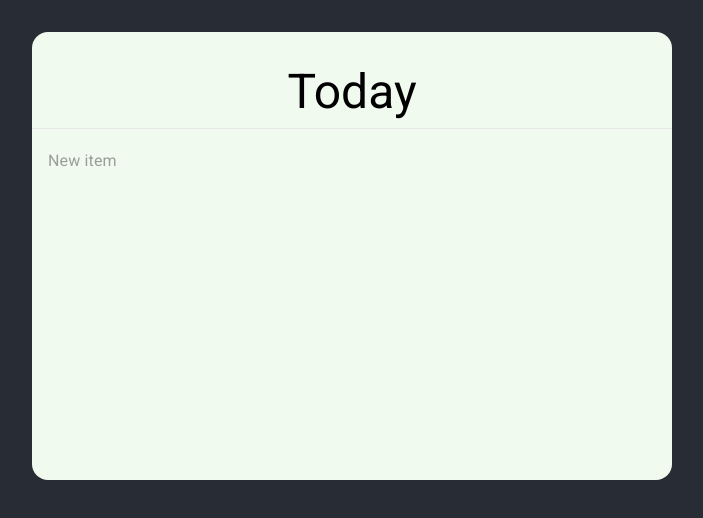
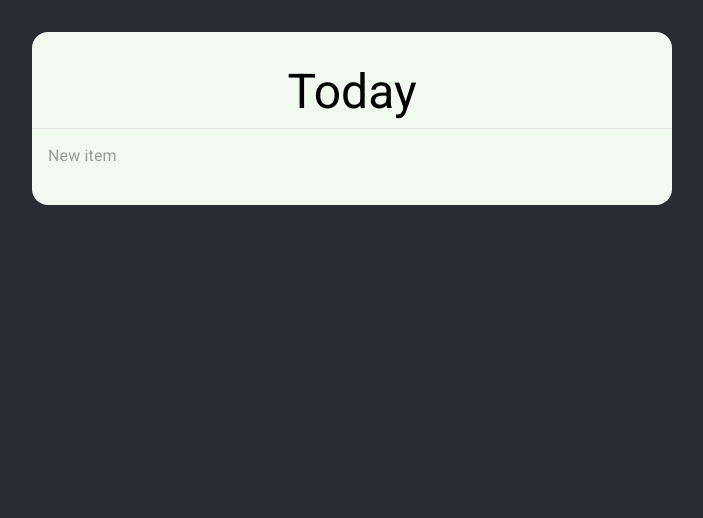
Before and after one commit to owenmedina/dsm-todo, a React (Create React App) app: page / in a window 1280 px wide. Shown: the top 518 px of the page, without its empty margins (288-991 px from the left). Built offline with nearby package versions, Linux system fonts and the light colour scheme.

Commit message:
Create ToDoItem and change App's height to min-height

```diff
--- a/src/App.css
+++ b/src/App.css
@@ -1,6 +1,6 @@
 .App {
   text-align: center;
-  height: 100vh;
+  min-height: 100vh;
   background-color: #282c34;
 
   margin: 0;
--- a/src/components/AddToDoItem.tsx
+++ b/src/components/AddToDoItem.tsx
@@ -1,3 +1,4 @@
+import { makeStyles } from "@material-ui/core";
 import Input from "@material-ui/core/Input"
 import { useState } from 'react';
 
@@ -22,7 +23,7 @@ const AddToDoItem: React.FC<Props> = ({onAdd}) => {
         setNewItem(new Item(new Date().getMilliseconds().toString(), ''));
     };
     return (<form onSubmit={(submitHandler)}>
-        <Input value={newItem.label} placeholder="New item" disableUnderline={true} onChange={changeHandler}/>
+        <Input inputProps={{style: {padding: 0}}} value={newItem.label} placeholder="New item" disableUnderline={true} onChange={changeHandler}/>
     </form>);
 };
 
--- a/src/components/ToDoBody.tsx
+++ b/src/components/ToDoBody.tsx
@@ -23,9 +23,8 @@ const ToDoBody: React.FC = () => {
         console.log("Added an item");
     }
 
-    const toDoListItems = <ListItem >
-    <ToDoList items={items} />
-</ListItem>;
+    const toDoListItems =
+    <ToDoList items={items} />;
 
     return (<List>
         {items.length > 0 && toDoListItems}
--- /dev/null
+++ b/src/components/ToDoItem.tsx
@@ -0,0 +1,11 @@
+import ListItem from '@material-ui/core/ListItem';
+
+interface Props {
+    label: string;
+}
+
+const ToDoItem: React.FC<Props> = ({label}) => {
+    return (<ListItem>{label}</ListItem>);
+}
+
+export default ToDoItem;
--- a/src/components/ToDoList.tsx
+++ b/src/components/ToDoList.tsx
@@ -1,11 +1,12 @@
 import Item from "../types/Item";
+import ToDoItem from "./ToDoItem";
 
 interface Props {
     items: Item[];
 }
 
 const ToDoList: React.FC<Props> = ({items}) => {
-    const itemComponents = items.map(item => <span key={item.key}>{item.label}</span>);
+    const itemComponents = items.map(item => <ToDoItem key={item.key} label={item.label} />);
     return (<div>
         {itemComponents}
     </div>);
```
